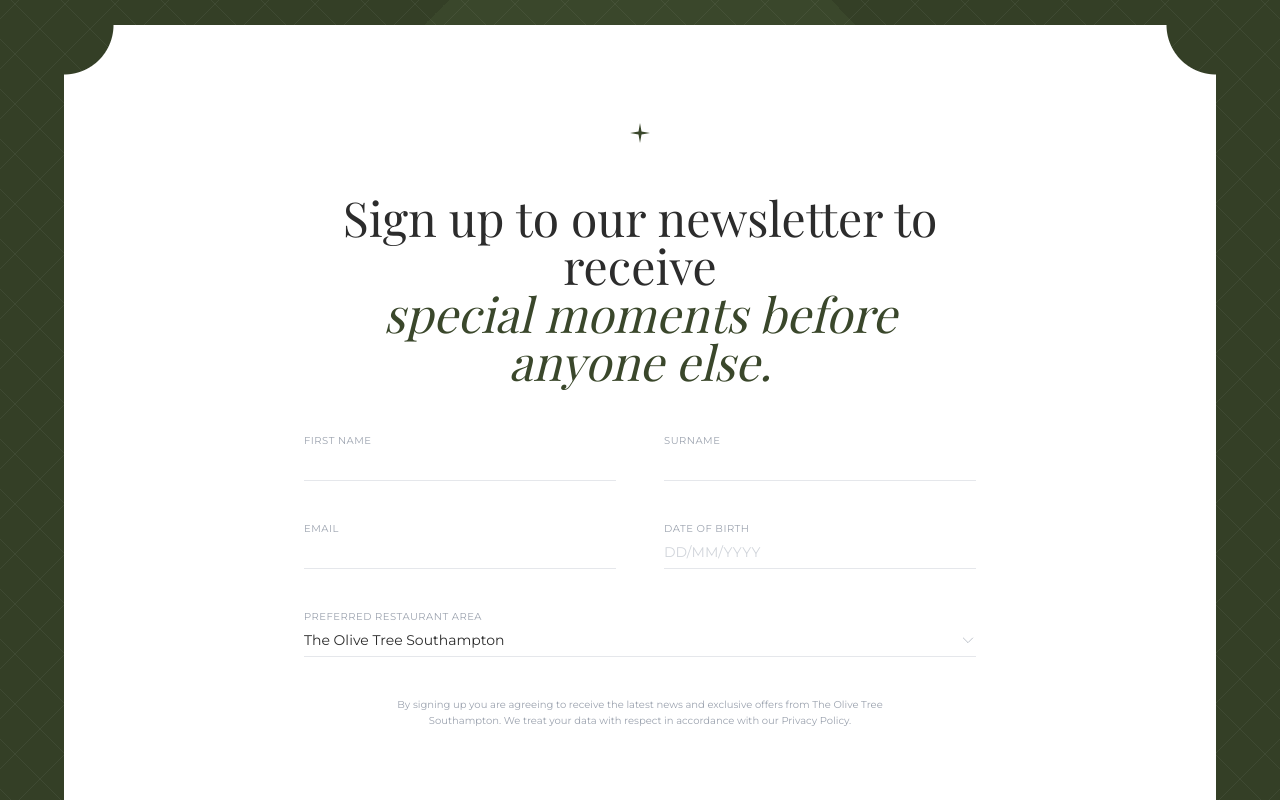
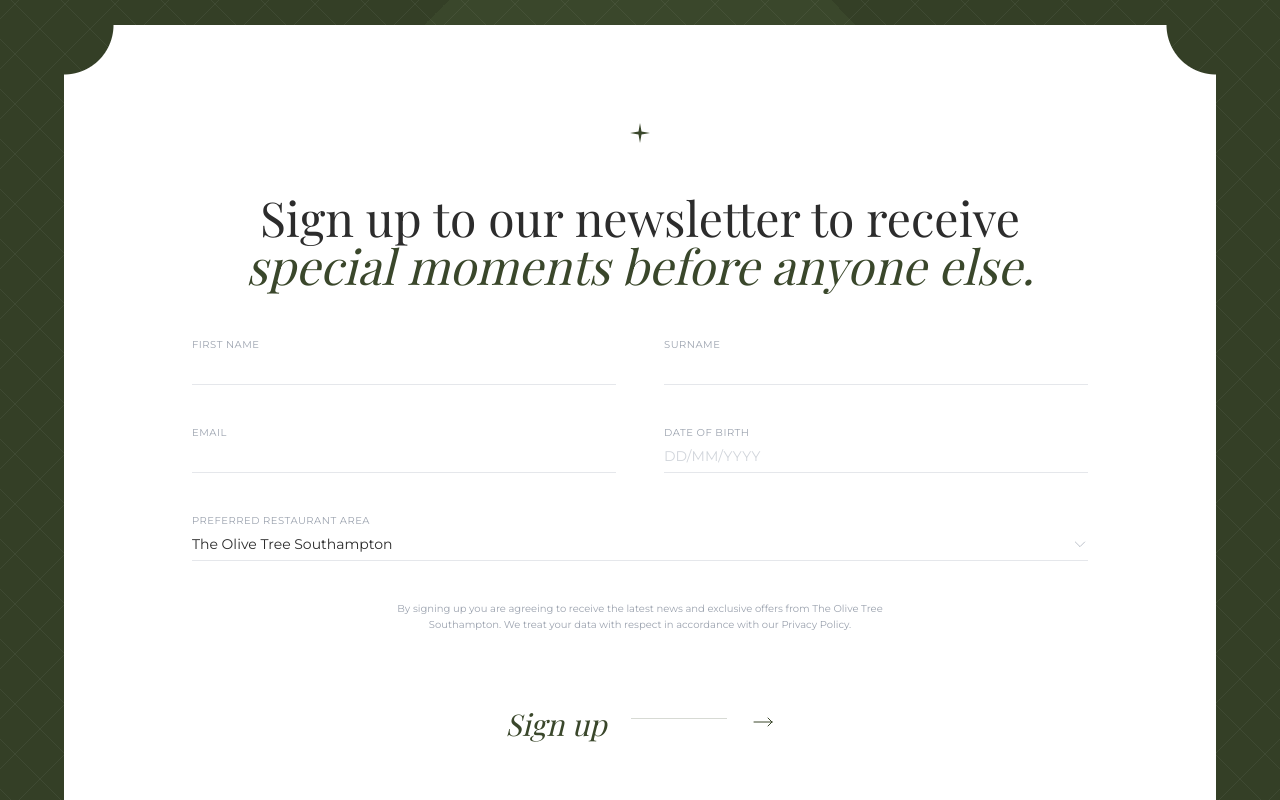
Before and after one commit to akash-milktree/The-Olive-Tree, a React (Vite) app: page / in a window 1280 px wide. Shown: the part 6420-7220 px from the top of the page. Built offline with nearby package versions, Linux system fonts and the light colour scheme; a web font is replaced by a local one.

Commit message:
Refinement: Remove line break and expand newsletter container for 2-line layout.

```diff
--- a/components/NewsletterSection.tsx
+++ b/components/NewsletterSection.tsx
@@ -48,7 +48,7 @@
           WebkitMaskComposite: 'destination-in'
         }}
       >
-        <div className="max-w-2xl mx-auto text-center space-y-12">
+        <div className="max-w-4xl mx-auto text-center space-y-12">
           <div className="flex justify-center">
             <svg width="24" height="24" viewBox="0 0 24 24" fill="none" xmlns="http://www.w3.org/2000/svg" className="text-[#3a472b]">
               <path d="M12 2L13.5 10.5L22 12L13.5 13.5L12 22L10.5 13.5L2 12L10.5 10.5L12 2Z" fill="currentColor" />
@@ -56,8 +56,8 @@
           </div>
 
           <h2 className="text-3xl md:text-5xl lg:text-5xl serif text-[#2c2c2c] leading-tight font-light">
-            Sign up to our newsletter to receive <br />
-            <span className="italic text-[#3a472b]">special moments before anyone else.</span>
+            Sign up to our newsletter to receive
+            <span className="italic text-[#3a472b]"> special moments before anyone else.</span>
           </h2>
 
           <form className="space-y-10 text-left">
```
